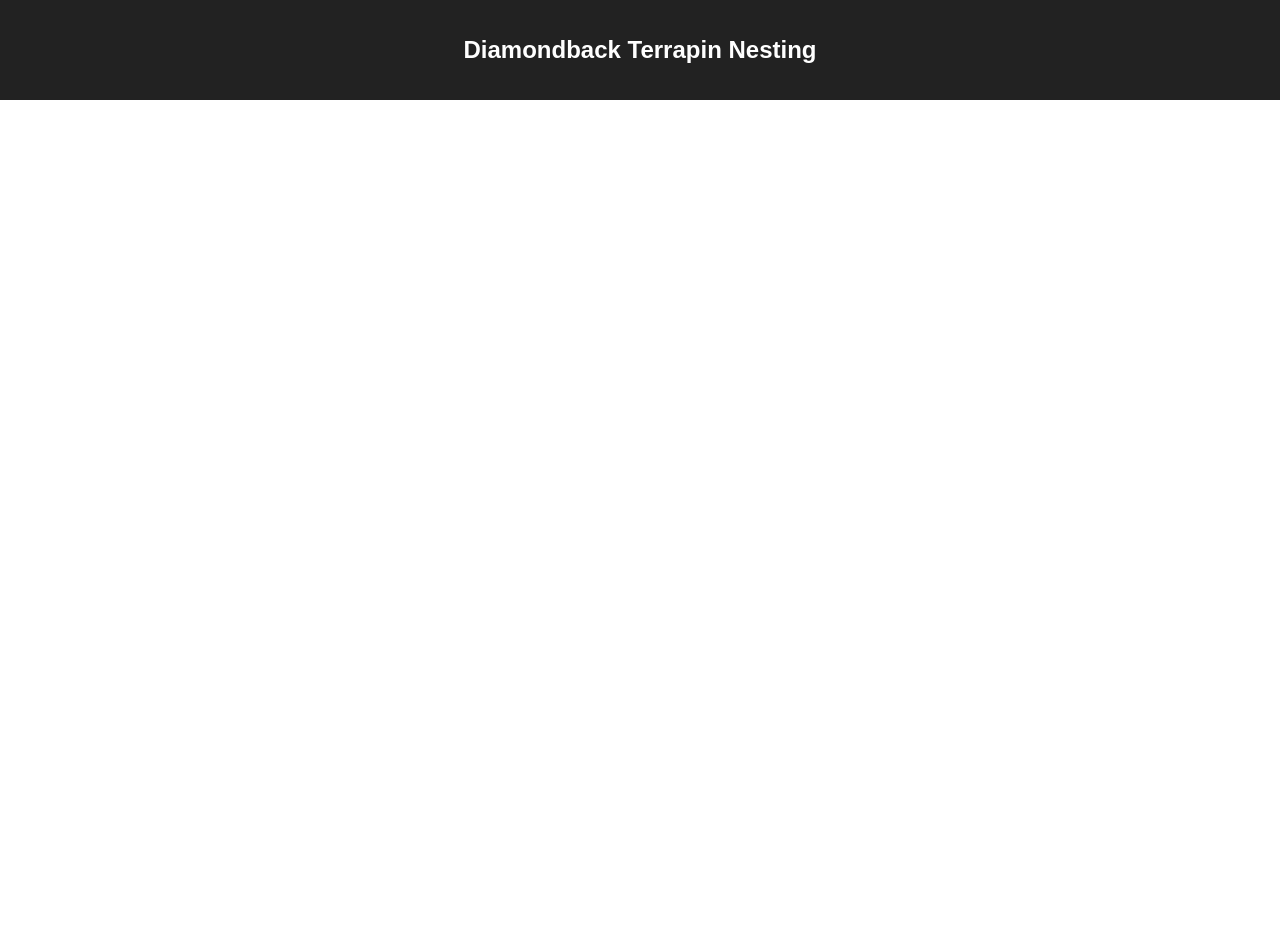
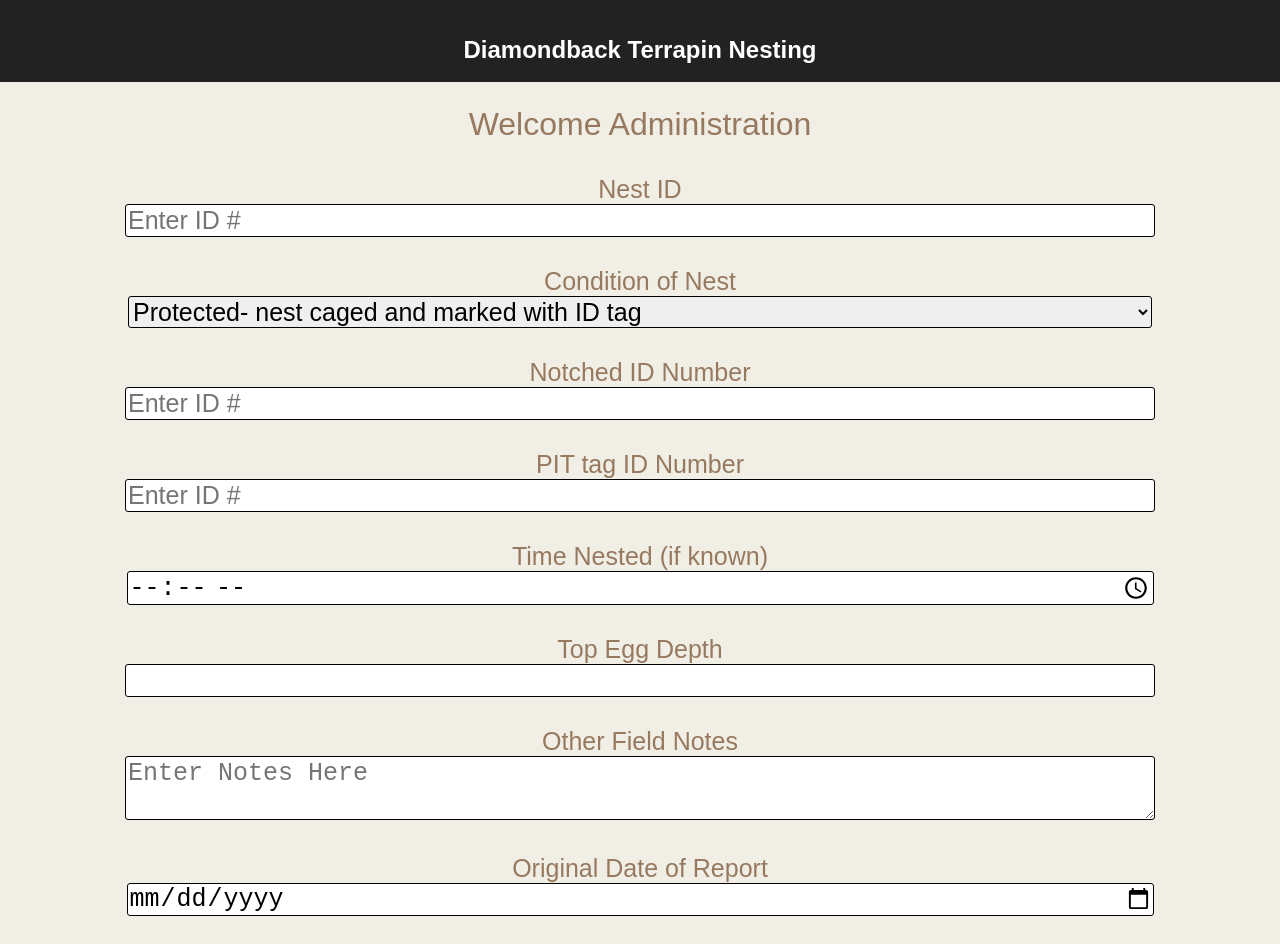
Before and after one commit to NPH82/Terrapin, a React (Create React App) app: page /admin/nesting in a window 1280 px wide. Shown: the top 944 px of the page. Before the commit the page ends 800 px from the top, so only its background shows below. Built offline with nearby package versions, Linux system fonts and the light colour scheme.

Commit message:
created admin nesting page

```diff
--- a/src/App.js
+++ b/src/App.js
@@ -7,7 +7,8 @@ import AdminWelcome from "./pages/Admin/AdminWelcome";
 import AdminMap from "./pages/Admin/AdminMap";
 import AdminRecent from "./pages/Admin/AdminRecent";
 import AdminArchived from "./pages/Admin/AdminArchived";
-import Nesting from "./pages/Nesting";
+import Nesting from "./pages/Nesting/Nesting";
+import AdminNesting from "./pages/Nesting/AdminNesting"
 
 const App = () =>
       <Router>
@@ -27,6 +28,7 @@ const App = () =>
               <Route exact path="/admin/recent" component={AdminRecent}/>
               <Route exact path="/admin/archive" component={AdminArchived}/>
               <Route exact path="/nesting" component={Nesting}/>
+              <Route exact path="/admin/nesting" component={AdminNesting}/>
             </Switch>
         </div>
       </Router>;
--- /dev/null
+++ b/src/pages/Nesting/AdminNesting.js
@@ -0,0 +1,71 @@
+import React from "react";
+import Input from "../../components/Form/Input";
+import TextArea from "../../components/Form/TextArea";
+import FormBtn from "../../components/Form/FormBtn";
+import SelectNest from "../../components/Form/SelectNest";
+
+class AdminNesting extends React.Component {
+  static defaultProps={
+    name: "Administration"
+  }
+  render() {
+    return(
+      <div className="container" style={{backgroundColor:"#f0eee5", height:"100%", textAlign:"center", marginTop:-50}}>
+        <p className="App-intro" style={{fontSize:"4vh", color:"#977960", paddingTop:"3vh"}}>Welcome {this.props.name}</p>
+        <div className="volunterrNesting">
+          <form>
+          <Input
+            label="Nest ID"
+            type="number"
+            name="nestId"
+            placeholder="Enter ID #"
+            value=''
+          />
+          <SelectNest label="Condition of Nest"/>
+          <Input
+            label="Notched ID Number"
+            name="notchedIDNumber"
+            type="number"
+            placeholder="Enter ID #"
+            value=''
+          />
+          <Input
+            label="PIT tag ID Number"
+            name="number"
+            type="number"
+            placeholder="Enter ID #"
+            value=''
+          />
+          <Input
+            label="Time Nested (if known)"
+            name="timeNested"
+            type="time"
+            placeholder="HH:MM AM/PM"
+            value=''
+          />
+          <Input
+            label="Top Egg Depth"
+            name="topEggDepth"
+            type="number"
+            placeholder=""
+            value=''
+          />
+          <TextArea
+            label="Other Field Notes"
+          />
+          <Input
+            label="Original Date of Report"
+            name="originalDate"
+            type="date"
+            placeholder=""
+            value=''
+          />
+          <FormBtn label="Submit Data"/>
+          </form>
+        </div>
+      </div>
+    );
+  }
+};
+
+export default AdminNesting;
--- a/src/pages/Nesting/index.js
+++ b/src/pages/Nesting/index.js
@@ -1 +1,2 @@
-export { default } from "./Nesting";
+export * from "./Nesting";
+export * from "./AdminNesting";
```
